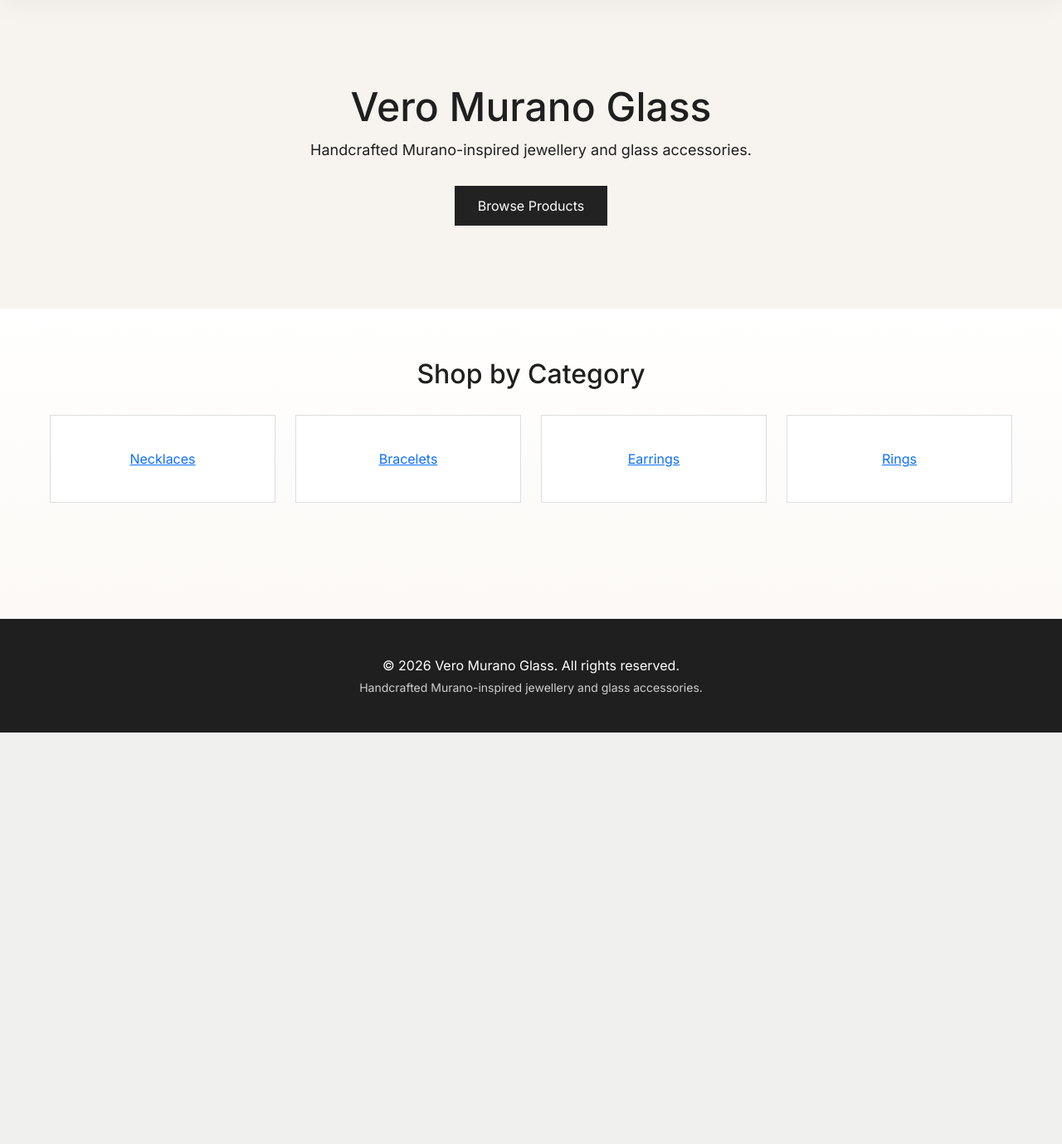
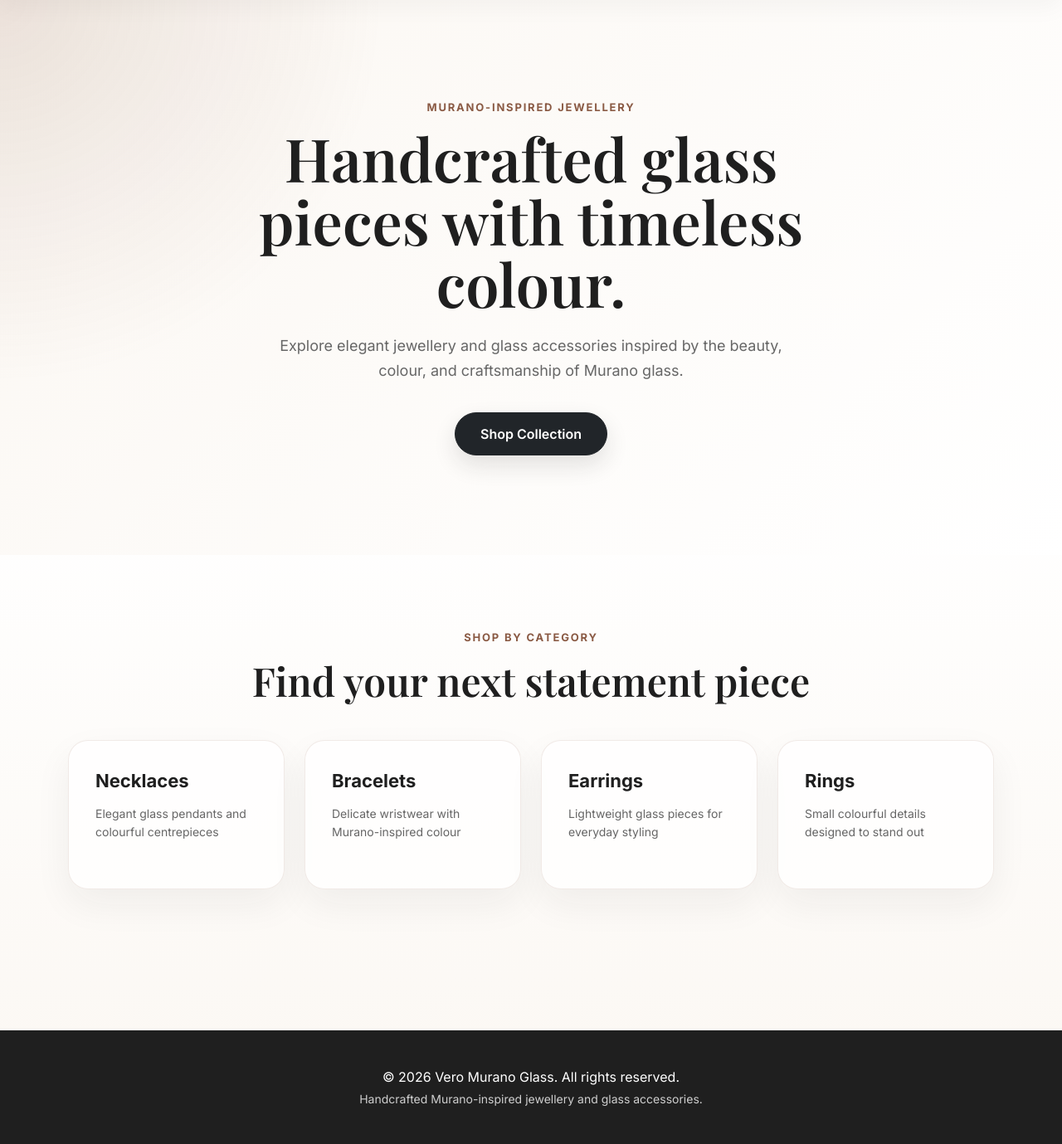
Before and after one commit to wowitsaneesh/vero-murano-glass-website, a Flask app: page / in a window 1280 px wide. Shown: the part 85-1464 px from the top of the page at 83% size. Before the commit the page ends 968 px from the top, so only its background shows below. Run offline with Flask 3, Linux system fonts and the light colour scheme.

Commit message:
Improve homepage visual design

```diff
--- a/app/static/css/styles.css
+++ b/app/static/css/styles.css
@@ -79,45 +79,97 @@ body {
 }
 
 .hero {
+    padding: 120px 20px;
     text-align: center;
-    padding: 100px 20px;
-    background-color: #f7f3ef;
+    background:
+        radial-gradient(circle at top left, rgba(138, 90, 68, 0.14), transparent 32%),
+        linear-gradient(135deg, var(--color-bg-start), var(--color-bg-middle));
+}
+
+.eyebrow-text {
+    margin-bottom: 14px;
+    color: var(--color-accent);
+    font-size: 13px;
+    font-weight: 700;
+    letter-spacing: 1.8px;
+    text-transform: uppercase;
 }
 
 .hero h1 {
-    font-size: 48px;
-    margin-bottom: 10px;
+    max-width: 760px;
+    margin: 0 auto 22px;
+    font-family: "Playfair Display", serif;
+    font-size: clamp(42px, 6vw, 72px);
+    line-height: 1.05;
+    color: var(--color-text);
 }
 
-.hero p {
+.hero-description {
+    max-width: 620px;
+    margin: 0 auto 34px;
+    color: var(--color-muted);
     font-size: 18px;
-    margin-bottom: 30px;
+    line-height: 1.7;
 }
 
 .hero-button {
-    display: inline-block;
-    padding: 12px 28px;
-    background-color: #222;
-    color: white;
-    text-decoration: none;
+    border-radius: 999px;
+    padding: 13px 30px;
+    font-weight: 600;
+    box-shadow: 0 12px 28px rgba(31, 31, 31, 0.12);
 }
 
 .featured-section {
-    padding: 60px;
+    padding: 90px 20px;
     text-align: center;
+}
+
+.featured-section h2 {
+    margin-bottom: 0;
+    font-family: "Playfair Display", serif;
+    font-size: clamp(32px, 4vw, 48px);
+    color: var(--color-text);
 }
 
 .category-grid {
     display: grid;
-    grid-template-columns: repeat(4, 1fr);
+    grid-template-columns: repeat(auto-fit, minmax(220px, 1fr));
     gap: 24px;
-    margin-top: 30px;
+    margin-top: 42px;
 }
 
 .category-card {
-    border: 1px solid #ddd;
-    padding: 40px 20px;
-    background-color: white;
+    display: block;
+    min-height: 180px;
+    padding: 32px;
+    text-align: left;
+    text-decoration: none;
+    border: 1px solid var(--color-border-soft);
+    border-radius: 24px;
+    background: rgba(255, 255, 255, 0.72);
+    box-shadow: 0 18px 45px rgba(31, 31, 31, 0.06);
+    transition: all 0.25s ease;
+}
+
+.category-card:hover {
+    transform: translateY(-6px);
+    border-color: rgba(138, 90, 68, 0.28);
+    box-shadow: 0 24px 60px rgba(31, 31, 31, 0.1);
+}
+
+.category-card span {
+    display: block;
+    margin-bottom: 12px;
+    font-size: 22px;
+    font-weight: 700;
+    color: var(--color-text);
+}
+
+.category-card small {
+    display: block;
+    color: var(--color-muted);
+    font-size: 14px;
+    line-height: 1.6;
 }
 
 .site-footer {
--- a/app/templates/home.html
+++ b/app/templates/home.html
@@ -3,19 +3,49 @@
 {% block content %}
     <main>
         <section class="hero">
-            <h1>Vero Murano Glass</h1>
-            <p>Handcrafted Murano-inspired jewellery and glass accessories.</p>
-            <a href="#" class="hero-button">Browse Products</a>
+            <div class="container">
+                <p class="eyebrow-text">Murano-inspired jewellery</p>
+
+                <h1>Handcrafted glass pieces with timeless colour.</h1>
+
+                <p class="hero-description">
+                    Explore elegant jewellery and glass accessories inspired by the beauty,
+                    colour, and craftsmanship of Murano glass.
+                </p>
+
+                <a href="{{ url_for('products') }}" class="btn btn-dark hero-button">
+                    Shop Collection
+                </a>
+            </div>
         </section>
 
         <section class="featured-section">
-            <h2>Shop by Category</h2>
+            <div class="container">
+                <p class="eyebrow-text">Shop by category</p>
+                <h2>Find your next statement piece</h2>
 
-            <div class="category-grid">
-                <a href="{{ url_for('products_by_category', category_name='Necklaces') }}" class="category-card">Necklaces</a>
-                <a href="{{ url_for('products_by_category', category_name='Bracelets') }}" class="category-card">Bracelets</a>
-                <a href="{{ url_for('products_by_category', category_name='Earrings') }}" class="category-card">Earrings</a>
-                <a href="{{ url_for('products_by_category', category_name='Rings') }}" class="category-card">Rings</a>
+                <div class="category-grid">
+                    <a href="{{ url_for('products_by_category', category_name='Necklaces') }}" class="category-card">
+                        <span>Necklaces</span>
+                        <small>Elegant glass pendants and colourful centrepieces</small>
+                    </a>
+
+                    <a href="{{ url_for('products_by_category', category_name='Bracelets') }}" class="category-card">
+                        <span>Bracelets</span>
+                        <small>Delicate wristwear with Murano-inspired colour</small>
+                    </a>
+
+                    <a href="{{ url_for('products_by_category', category_name='Earrings') }}" class="category-card">
+                        <span>Earrings</span>
+                        <small>Lightweight glass pieces for everyday styling</small>
+                    </a>
+
+                    <a href="{{ url_for('products_by_category', category_name='Rings') }}" class="category-card">
+                        <span>Rings</span>
+                        <small>Small colourful details designed to stand out</small>
+                    </a>
+                </div>
+
             </div>
         </section>
     </main>
```
